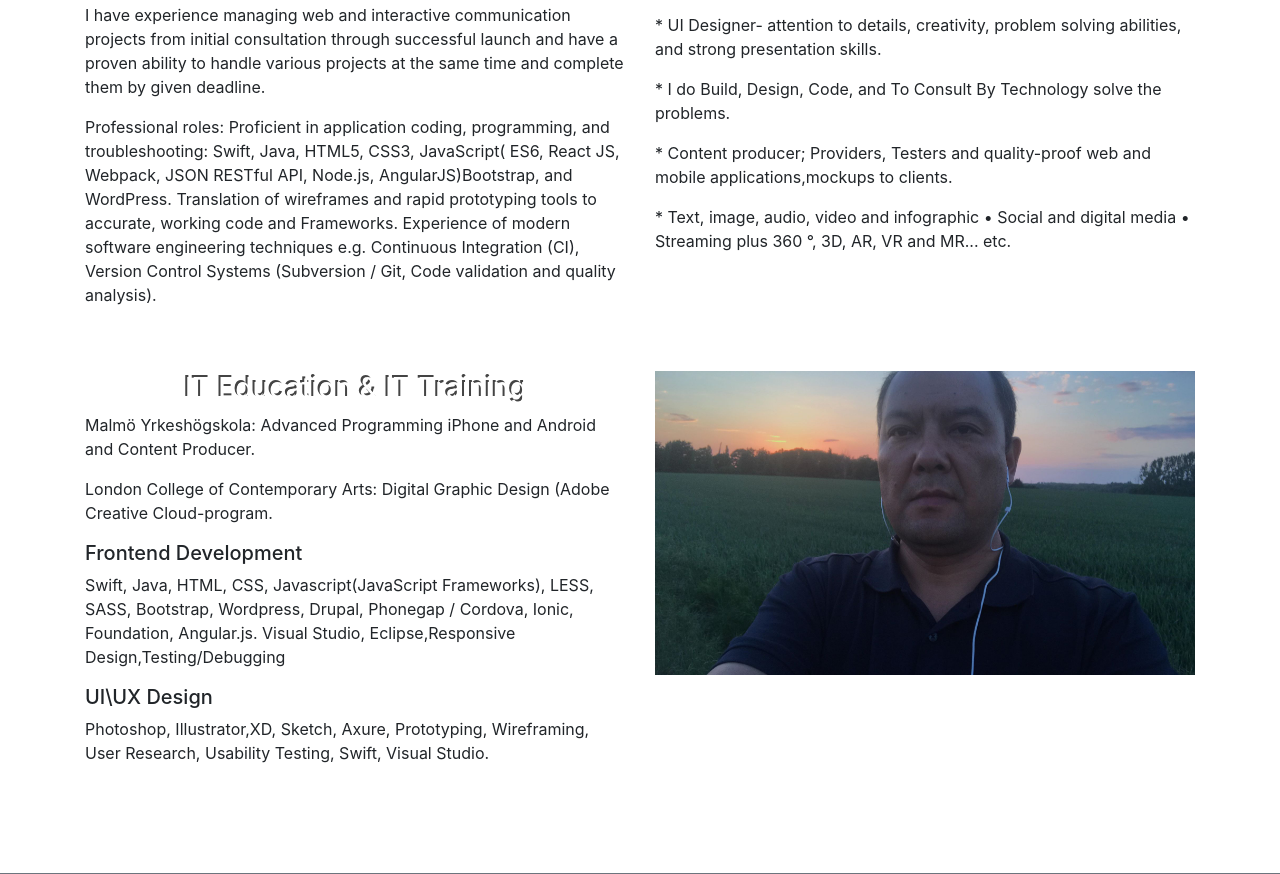
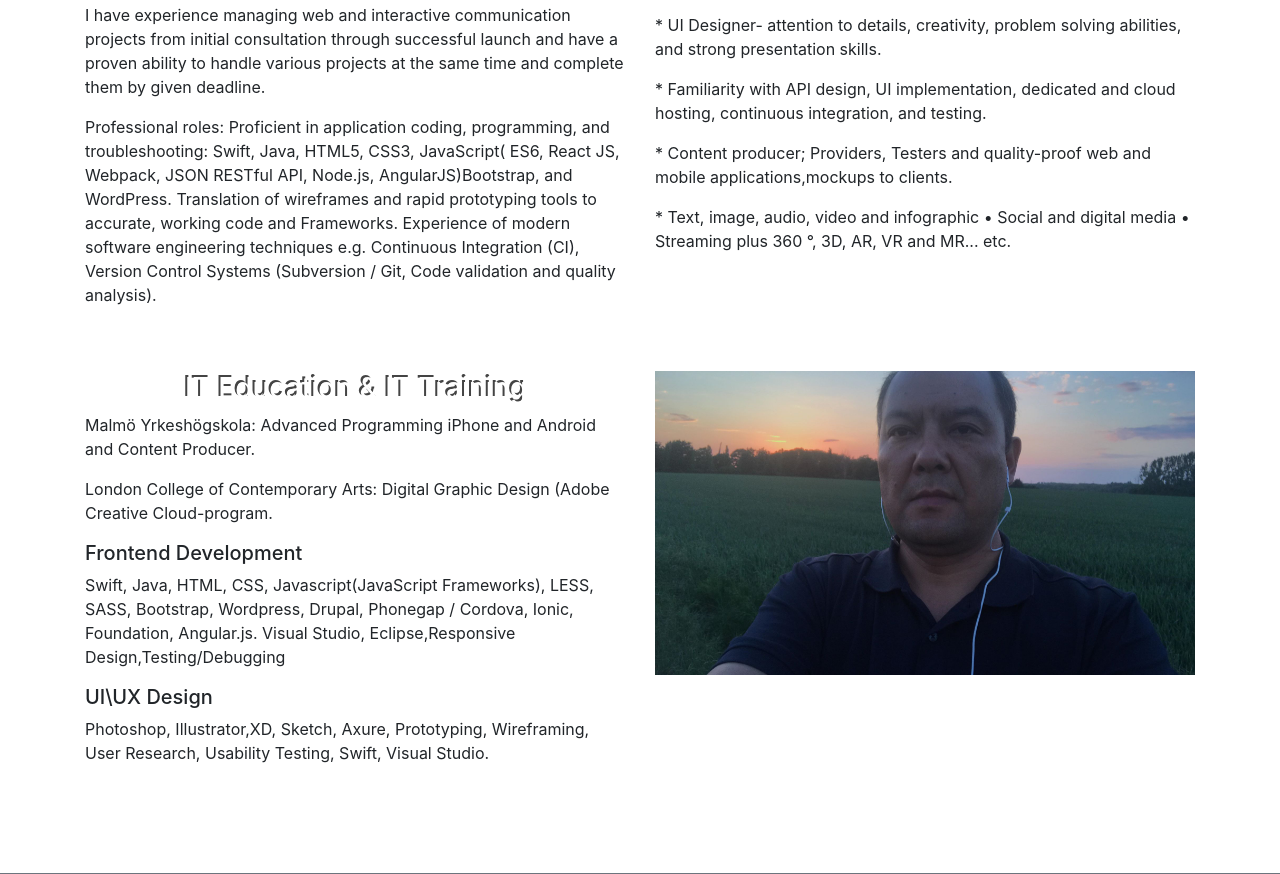
Before and after one commit to Kaiser69/Kaiser69.github.io, a plain HTML site: page index.html in a window 1280 px wide. Shown: the part 1741-2615 px from the top of the page. Drawn offline with nearby package versions, Linux system fonts and the light colour scheme; some packages are replaced by stand-ins of ours.

Commit message:
Update index.html

```diff
--- a/index.html
+++ b/index.html
@@ -100,7 +100,7 @@ Product & Engineering.</p>
         <p>* Understanding of current business processes and ways to implement new and effective coding language.</p>
         <p> * Outstanding attention to detail, problem-solving techniques, and communicative tendencies. </p>
         <p> * UI Designer- attention to details, creativity, problem solving abilities, and strong presentation skills.</p>
-        <p> * I do Build, Design, Code, and To Consult By Technology solve the problems.</p>
+        <p> * Familiarity with API design, UI implementation, dedicated and cloud hosting, continuous integration, and testing.</p>
         <p>* Content producer; Providers, Testers and quality-proof web and mobile applications,mockups to clients.</p>
         <p>* Text, image, audio, video and infographic • Social and digital media • Streaming plus 360 °, 3D, AR, VR and MR... etc.</p>
 
```
